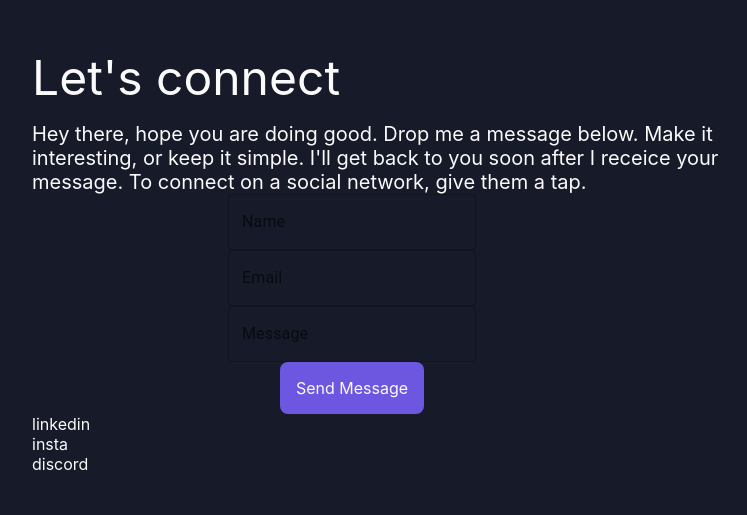
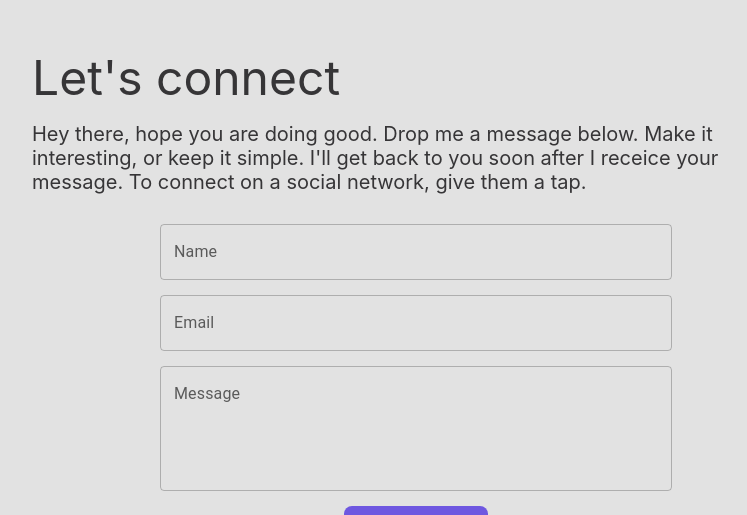
Before and after one commit to SaurabhCha/Saurabh-Chauhan, a React (Create React App) app: page / in a window 1280 px wide. Shown: the part 2282-2797 px from the top of the page, without its empty margins (224-971 px from the left). Before the commit the page ends 2756 px from the top, so only its background shows below. Built offline with nearby package versions, Linux system fonts and the light colour scheme.

Commit message:
fix: contact form

```diff
--- a/package.json
+++ b/package.json
@@ -38,5 +38,8 @@
       "last 1 firefox version",
       "last 1 safari version"
     ]
+  },
+  "devDependencies": {
+    "react-error-overlay": "^6.0.9"
   }
 }
--- a/src/App.js
+++ b/src/App.js
@@ -23,7 +23,7 @@ const ThemeButton = styled.button`
 `;
 
 function App() {
-  const [theme, setTheme] = useState("dark");
+  const [theme, setTheme] = useState("light");
 
   const toggleTheme = () => {
     if (theme === "light") {
--- a/src/components/Contact.js
+++ b/src/components/Contact.js
@@ -5,23 +5,53 @@ import {
   TextDiv,
   ContactFormDiv,
   SendMessageButton,
+  ContactDiv,
 } from "./styles";
 import TextField from "@mui/material/TextField";
 
-function Contact() {
+function Contact({ theme }) {
+  const textColor = theme === "light" ? "#363537" : "#FAFAFA";
+  const [nameTouched, setNameTouched] = useState(false);
+  const [emailTouched, setEmailTouched] = useState(false);
+  const [messageTouched, setMessageTouched] = useState(false);
+
+  const mandatoryCheck = (value) => {
+    if (value && value.trim()) {
+      return false;
+    }
+    return true;
+  };
+
+  const inputStyle = {
+    color: textColor,
+    borderColor: "red !important",
+  };
+
   const [contact, setContact] = useState({
     name: "",
     email: "",
     message: "",
   });
+
+  const nameError = mandatoryCheck(contact.name);
+  const emailError = mandatoryCheck(contact.email);
+  const messageError = mandatoryCheck(contact.message);
+
   const handleChange = (e) => {
     setContact((prevState) => {
       return { ...prevState, [e.target.name]: e.target.value };
     });
   };
+
   const handleSubmit = () => {
+    setNameTouched(true);
+    setEmailTouched(true);
+    setMessageTouched(true);
+    if (!nameError && !emailError && !messageError) {
       console.log(contact);
+    }
   };
+
   return (
     <ConnectMainDiv>
       <TextHeader>Let's connect</TextHeader>
@@ -31,31 +61,66 @@ function Contact() {
         receice your message. To connect on a social network, give them a tap.
       </TextDiv>
       <ContactFormDiv>
+        <ContactDiv>
           <TextField
+            InputProps={{
+              style: inputStyle,
+            }}
+            sx={{ border: "red" }}
             id="standard-basic"
             label="Name"
             variant="outlined"
             value={contact.name}
             onChange={handleChange}
             name="name"
+            fullWidth
+            onBlur={() => {
+              setNameTouched(true);
+            }}
+            error={nameTouched && nameError}
+            helperText={nameTouched && nameError ? "Mandatory Field" : ""}
           />
+        </ContactDiv>
+        <ContactDiv>
           <TextField
+            InputProps={{
+              style: inputStyle,
+            }}
             id="standard-basic"
             label="Email"
             variant="outlined"
             value={contact.email}
             onChange={handleChange}
             name="email"
+            fullWidth
+            onBlur={() => {
+              setEmailTouched(true);
+            }}
+            error={emailTouched && emailError}
+            helperText={emailTouched && emailError ? "Mandatory Field" : ""}
           />
+        </ContactDiv>
+        <ContactDiv>
           <TextField
+            InputProps={{
+              style: inputStyle,
+            }}
             id="standard-basic"
             label="Message"
             variant="outlined"
             value={contact.message}
             onChange={handleChange}
             name="message"
+            multiline
+            rows={4}
+            fullWidth
+            onBlur={() => {
+              setMessageTouched(true);
+            }}
+            error={messageTouched && messageError}
+            helperText={messageTouched && messageError ? "Mandatory Field" : ""}
           />
-
+        </ContactDiv>
         <SendMessageButton onClick={handleSubmit}>
           Send Message
         </SendMessageButton>
--- a/src/components/Skills.js
+++ b/src/components/Skills.js
@@ -1,4 +1,4 @@
-import React, { useState, useEffect } from "react";
+import React from "react";
 import {
   SkillsContainer,
   Skill,
@@ -7,11 +7,11 @@ import {
   SkillsRow,
 } from "./styles";
 
-function Skills(props) {
-  const [theme, setTheme] = useState("");
-  useEffect(() => {
-    setTheme(props.theme);
-  }, [props.theme]);
+function Skills({ theme }) {
+  // const [theme, setTheme] = useState("");
+  // useEffect(() => {
+  //   setTheme(props.theme);
+  // }, [props.theme]);
 
   return (
     <SKillsMainDiv className={theme === "dark" ? "dark" : "light"}>
--- a/src/components/styles.js
+++ b/src/components/styles.js
@@ -155,9 +155,18 @@ export const ConnectMainDiv = styled.div`
 
 export const ContactFormDiv = styled.div`
   display: flex;
-  width: 50vw;
+  width: 40vw;
   align-items: center;
   flex-direction: column;
+  padding-top: 30px;
+  margin: 0 10vw 0 10vw;
+  & div {
+  }
+`;
+
+export const ContactDiv = styled.div`
+  width: 100%;
+  margin-bottom: 15px;
 `;
 
 export const SendMessageButton = styled.a`
```
Also changed, not shown: 2 other files (tests, documents, lock files or other folders). Lines whose indentation alone changed are shown as unchanged.
